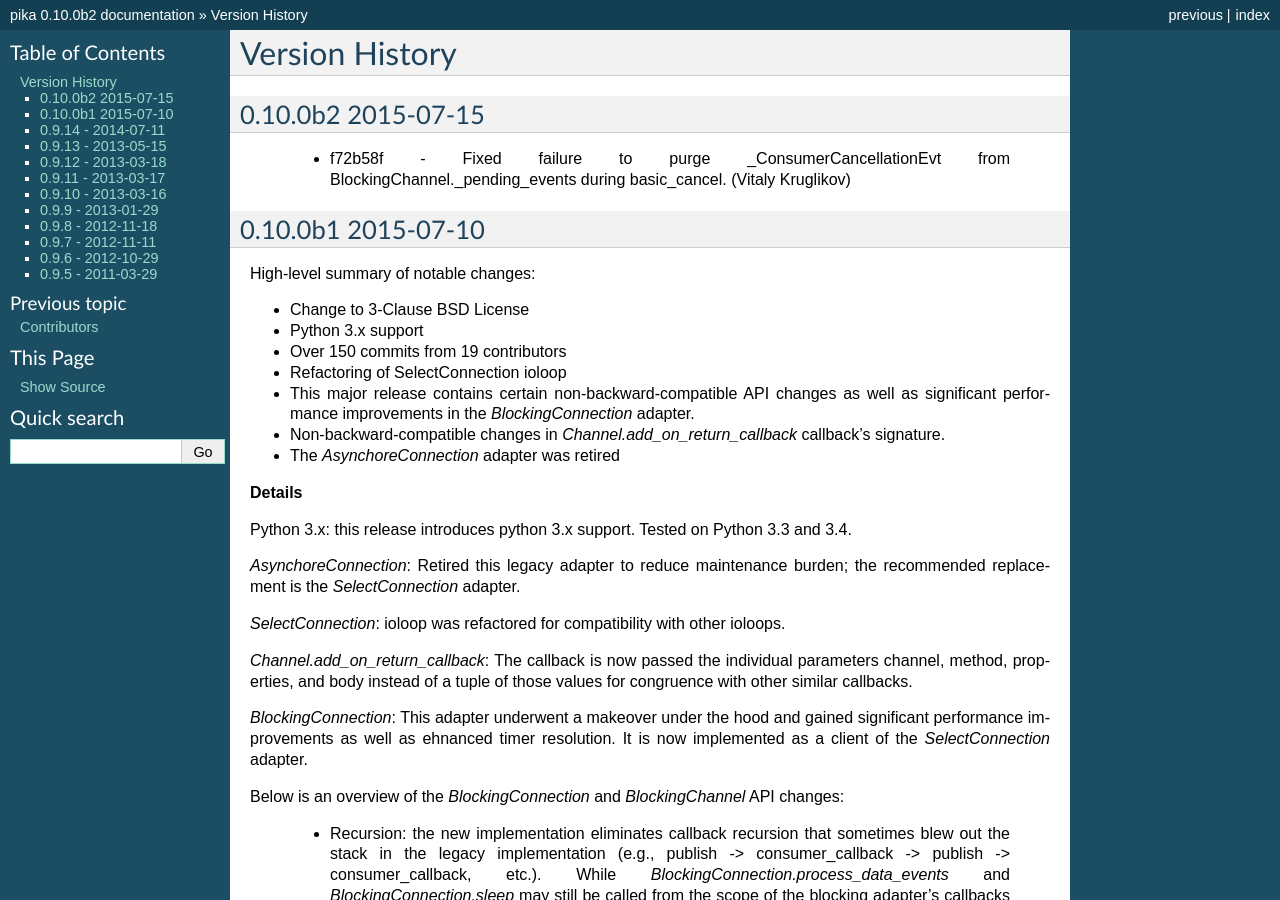
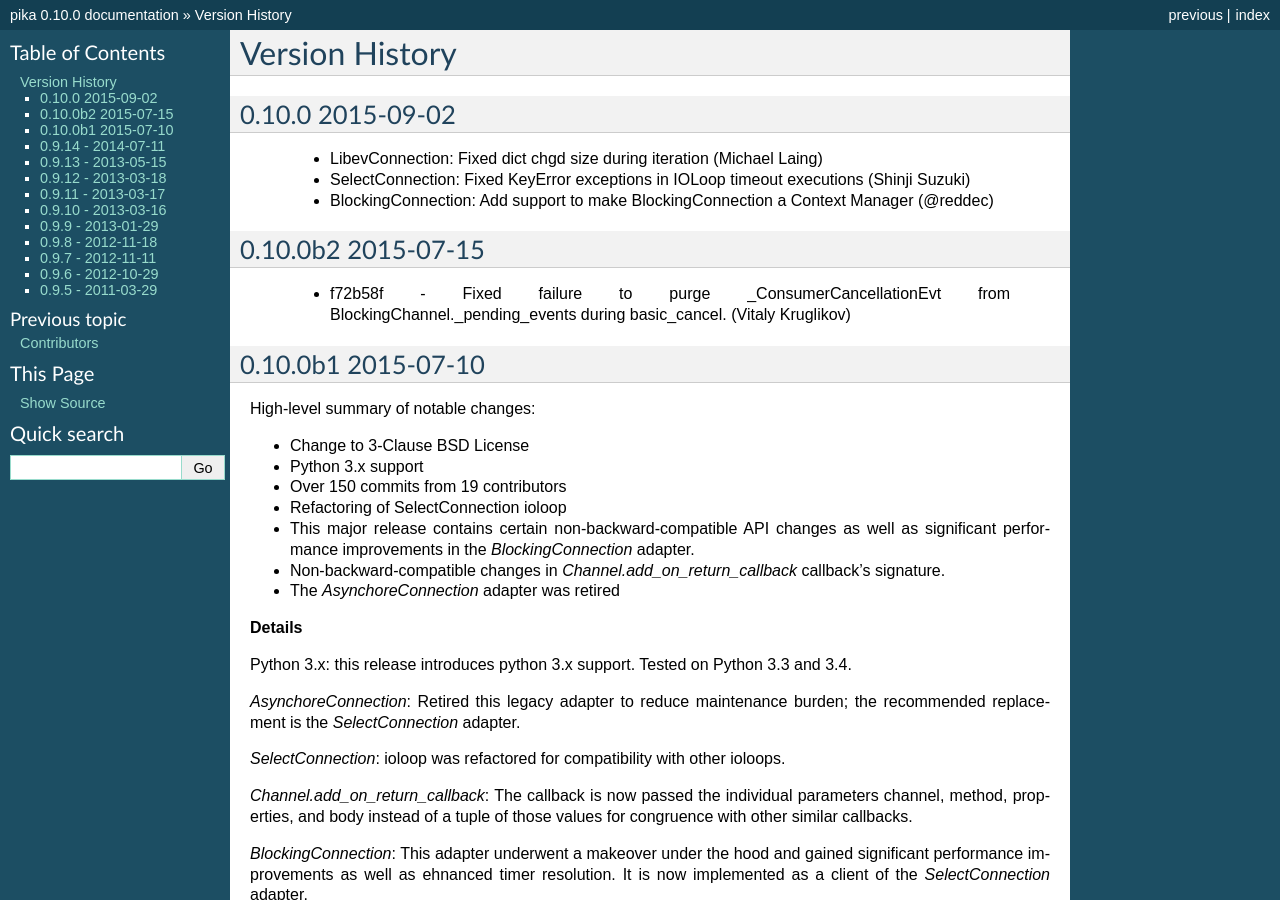
Before and after one commit to pika/pika, a Sphinx documentation site: the page built from docs/version_history.rst, in a window 1280 px wide and 900 px high. Built offline with Sphinx 7.4.7, drawn with Linux system fonts in a browser that asks for light colours; some of the changed text lies outside the part shown.

Commit message:
Prep 0.10.0 release

```diff
--- a/docs/version_history.rst
+++ b/docs/version_history.rst
@@ -1,5 +1,12 @@
 Version History
 ===============
+
+0.10.0 2015-09-02
+-----------------
+
+ - LibevConnection: Fixed dict chgd size during iteration (Michael Laing)
+ - SelectConnection: Fixed KeyError exceptions in IOLoop timeout executions (Shinji Suzuki)
+ - BlockingConnection: Add support to make BlockingConnection a Context Manager (@reddec)
 
 0.10.0b2 2015-07-15
 -------------------
--- a/pika/__init__.py
+++ b/pika/__init__.py
@@ -1,4 +1,4 @@
-__version__ = '0.10.0b2'
+__version__ = '0.10.0'
 
 import logging
 try:
```
Also changed, not shown: CHANGELOG.rst (+7 -0 lines).
